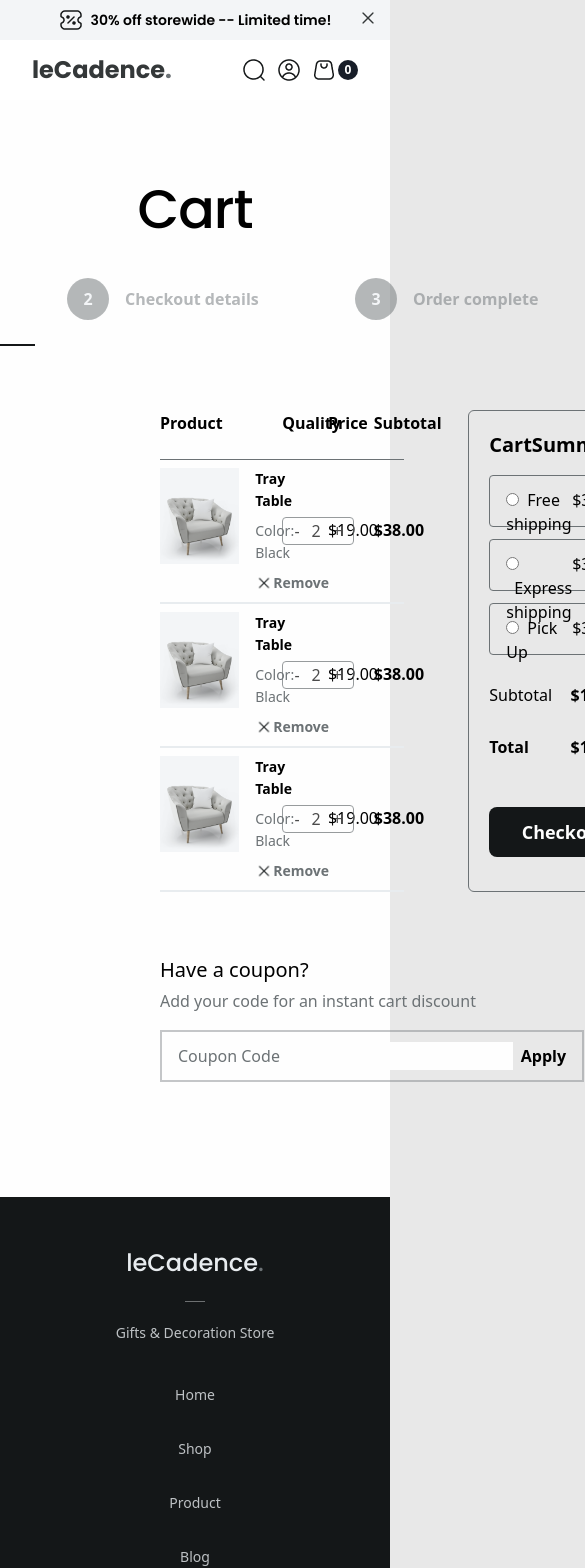
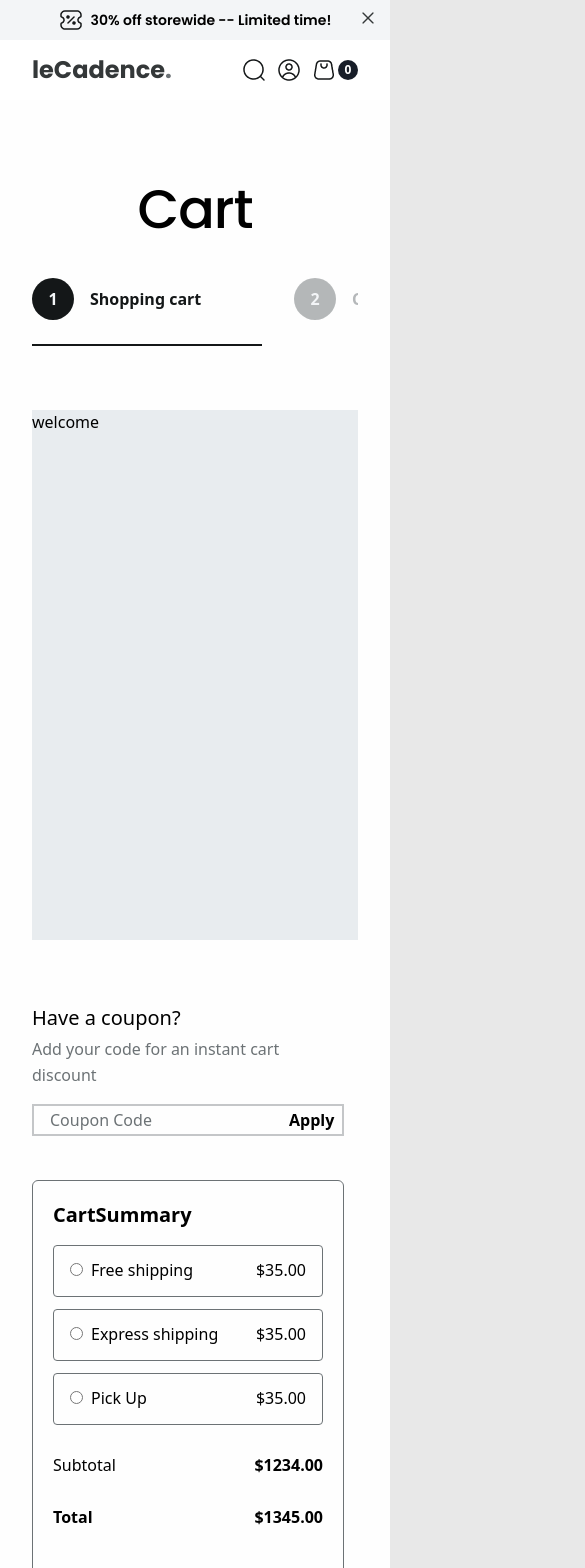
Before and after one commit to Hestia-Arc/cadence-store, a React (Vite) app: page /cart in a window 390 px wide. Shown: the top 1568 px of the page, 585 px wide, since content can reach past the window. Built offline with nearby package versions, Linux system fonts and the light colour scheme.

Commit message:
add checkout layout#1

```diff
--- /dev/null
+++ b/src/pages/cart/CartCheckout.tsx
@@ -0,0 +1,14 @@
+
+export const CheckoutInfo = () => {
+  return (
+    <div className=" h-[1474px] w-[643px] bg-gray-300 ">CartCheckout</div>
+  )
+}
+
+
+// order summary
+export const OrderSummary = () => {
+    return (
+      <div className=" h-[862px] w-[413px] border-solid border-[1px] border-gray-700 rounded-md bg-gray-300 ">CartCheckout</div>
+    )
+  }
--- a/src/pages/cart/CartDisplay.tsx
+++ b/src/pages/cart/CartDisplay.tsx
@@ -1,6 +1,7 @@
 import { FC } from "react";
 import { CartList } from "./CartList";
 import { CartSummary } from "./CartSummary";
+import { CheckoutInfo, OrderSummary } from "./CartCheckout";
 
 interface IPropStep {
   id: JSX.Element;
@@ -12,7 +13,7 @@ export const CartDisplay: FC<IPropStep> = ({ id }) => {
 
 const CouponBox = () => {
   return (
-    <div className="h-full w-[424px] flex flex-col gap-4">
+    <div className="h-full w-[312px] sm:w-[424px] flex flex-col gap-4">
       <div>
         <div className=" text-h7">Have a coupon?</div>
         <p className=" mt-1 text-body2Reg text-gray-400">
@@ -35,23 +36,29 @@ const CouponBox = () => {
 // STEP 1    cart list and summary
 export const StepOne = () => {
   return (
-    <div className=" h-[771px] flex flex-col gap-16 py-16 ">
-      <div className="flex gap-16 ">
+    <div className="min-h-[500px] sm:h-[771px] flex flex-col sm:flex-row gap-12 py-16 ">
+      <div className="flex flex-col gap-16 ">
         <CartList />
-        <CartSummary />
+
+        {/* coupon */}
+        <div className=" h-[128px] ">
+          <CouponBox />
+        </div>
       </div>
 
-      {/* coupon */}
-      <div className=" h-[128px] ">
-        <CouponBox />
-      </div>
+      <CartSummary />
     </div>
   );
 };
 
 // STEP 2  checkout details
 export const StepTwo = () => {
-  return <div className="flex  gap-16 py-16 ">checkout</div>;
+  return (
+    <div className="h-[1634px] flex flex-col sm:flex-row gap-16 py-20 ">
+      <CheckoutInfo />
+      <OrderSummary/>
+    </div>
+  );
 };
 
 // STEP 3   order complete
--- a/src/pages/cart/CartHeader.tsx
+++ b/src/pages/cart/CartHeader.tsx
@@ -11,7 +11,7 @@ interface IPropStep {
 
 export const Steps: FC<IPropStep> = ({ tag, active, step }) => {
   return (
-    <div className={`w-[256px] h-[68px] ${active === step ? "border-solid border-b-2 border-gray-700":  ""} `}>
+    <div className={`w-[230px] sm:w-[256px] h-[68px] ${active === step ? "border-solid border-b-2 border-gray-700":  ""} `}>
       <div className="h-[42px] w-full flex items-center gap-4">
         <div
           className={` h-[42px] w-[42px] flex items-center justify-center font-semibold ${
--- a/src/pages/cart/CartList.tsx
+++ b/src/pages/cart/CartList.tsx
@@ -2,7 +2,8 @@ import { CartListItem } from "./CartListItem";
 
 export const CartList = () => {
   return (
-    <div className=" w-[643px] h-[482px]">
+    <>
+    <div className="hidden sm:block w-[610px] h-[482px]">
       {/* headings */}
       <div className=" h-[50px] flex justify-between pb-5 border-solid border-b-[1px] border-gray-400">
         <div className=" w-1/2">
@@ -22,5 +23,14 @@ export const CartList = () => {
       <CartListItem/>
 
     </div>
+
+{/* ---------------- */}
+{/* mobile */}
+
+<div className=" h-[530px] bg-gray-300 sm:hidden">
+welcome
+</div>
+
+    </>
   );
 };
--- a/src/pages/cart/CartSummary.tsx
+++ b/src/pages/cart/CartSummary.tsx
@@ -3,7 +3,7 @@ import { ButtonPrimary } from "../../components/Elements";
 const radioStyle = "h-[52px] flex justify-between py-3 px-4 border-solid border-[1px] border-gray-400 rounded"
 export const CartSummary = () => {
   return (
-    <div className=" w-[413px] h-[482px] flex flex-col gap-4 p-5 rounded-md border-solid border-[1px] border-[#6C7275]">
+    <div className="w-[312px] sm:w-[413px] h-[482px] flex flex-col gap-4 p-5 rounded-md border-solid border-[1px] border-[#6C7275]">
       <h6 className=" text-h7 font-bold">CartSummary</h6>
 
       <div className=" pb-4">
--- a/src/pages/cart/index.tsx
+++ b/src/pages/cart/index.tsx
@@ -18,13 +18,13 @@ function CartPage() {
       <NavigationBar open={toggleCartBar} cartBar={isCartBarOpen} />
 
       {/* cart */}
-      <div className=" h-[1097px] px-40 py-20 bg-gray-100">
+      <div className="min-h-[500px] sm:min-h-[1097px] px-8 sm:px-40 py-20 bg-gray-100">
         {/* <CartHeader /> */}
-        <div className="h-[166px] w-[832] flex flex-col items-center gap-10">
-          <h3 className=" text-h3 font-poppins">Cart</h3>
+        <div className="h-[166px] w-[832] flex flex-col sm:items-center gap-10 overflow-hidden">
+          <h3 className=" text-h3 font-poppins text-center">Cart</h3>
 
           {/* Cart Process */}
-          <div className="h-[68px] flex gap-8">
+          <div className="h-[68px] flex gap-8 ">
             <button
               onClick={() => {
                 setId(<StepOne />);
```
